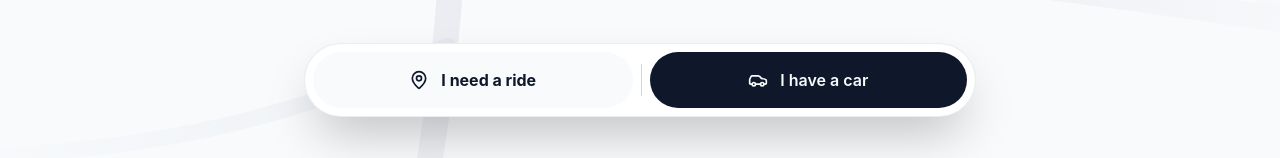
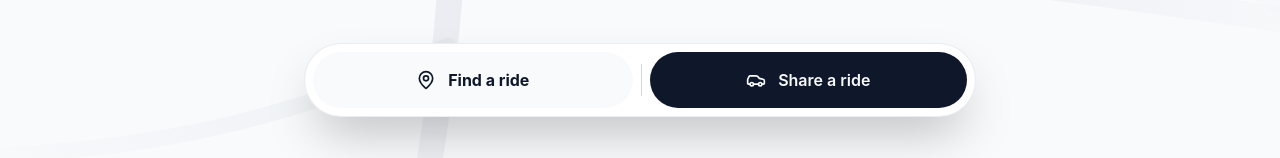
Before and after one commit to D-Prasanth-Kumar/Dynamic_Ridesharing_and_Carpooling, a React (Vite) app in the folder sharewheels-frontend/: page / in a window 1280 px wide. Shown: the part 450-608 px from the top of the page. Built offline with nearby package versions, Linux system fonts and the light colour scheme.

Commit message:
small text modification

```diff
--- a/sharewheels-frontend/src/components/Hero.jsx
+++ b/sharewheels-frontend/src/components/Hero.jsx
@@ -41,7 +41,7 @@ export default function Hero() {
             className="flex-1 h-14 rounded-full bg-[rgb(var(--color-page))] hover:bg-gray-100 dark:hover:bg-gray-800 text-[rgb(var(--color-txt-main))] font-bold transition flex items-center justify-center gap-3 w-full sm:w-auto border border-transparent hover:border-brand-blue/30"
           >
             <MapPin className="text-brand-blue" size={20} />
-            <span>I need a ride</span>
+            <span>Find a ride</span>
           </button>
 
           <div className="hidden sm:block w-px h-8 bg-gray-300 dark:bg-gray-700"></div>
@@ -51,7 +51,7 @@ export default function Hero() {
             className="flex-1 h-14 rounded-full bg-[rgb(var(--color-txt-main))] text-[rgb(var(--color-page))] font-semibold hover:opacity-90 transition flex items-center justify-center gap-3 w-full sm:w-auto"
           >
             <Car size={20} />
-            <span>I have a car</span>
+            <span>Share a ride</span>
           </button>
         </div>
 
```
